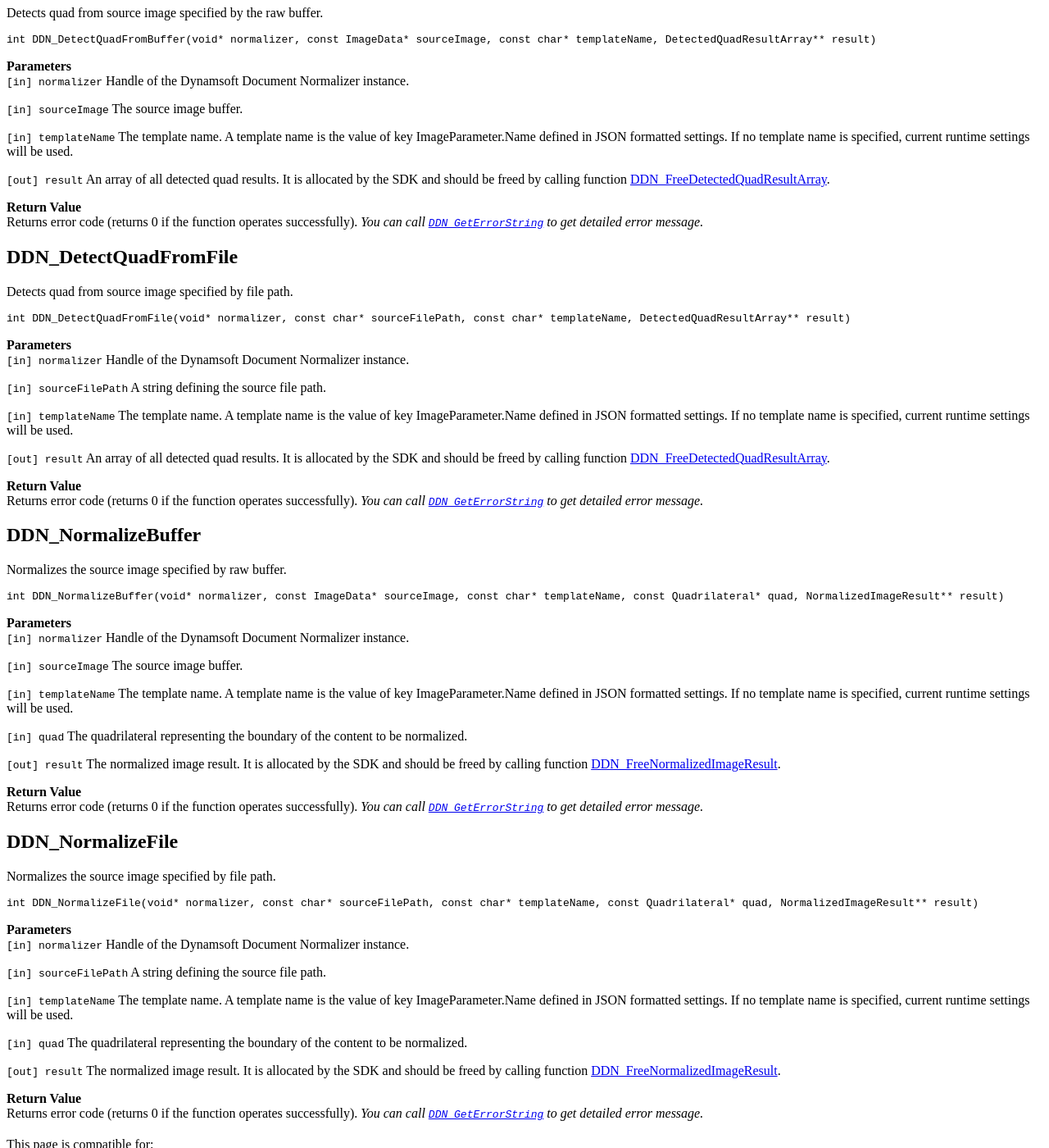
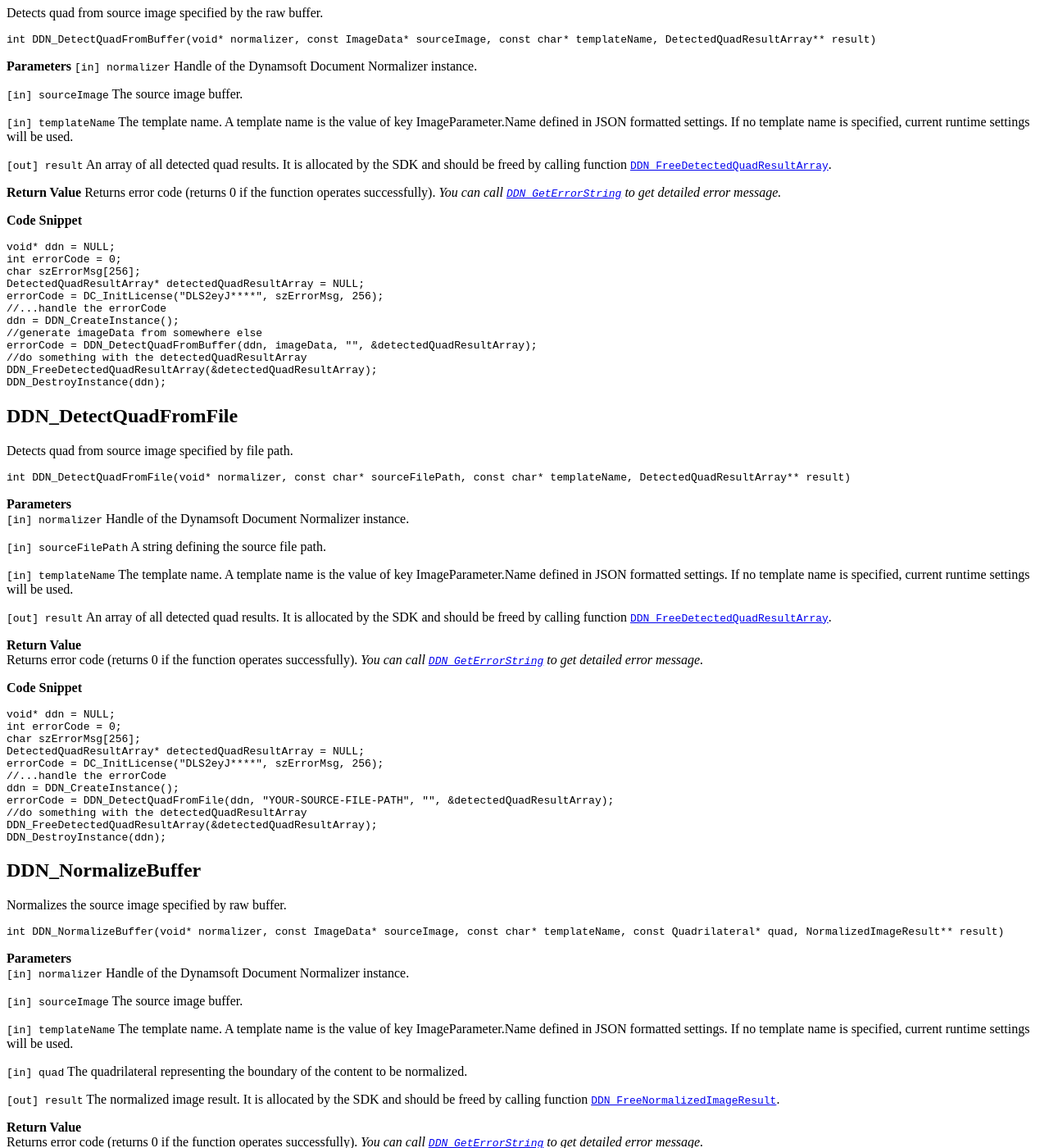
Before and after one commit to dynamsoft-docs/document-normalizer-docs, a Jekyll site: the page built from programming/c/api-reference/document-normalizer-normalizing.md, in a window 1280 px wide and 1400 px high, scrolled down 645 px. Shown: the whole window at 82% size. Built offline with Jekyll 4.4.1, drawn with Linux system fonts in a browser that asks for light colours; some of the changed text lies outside the part shown.

````diff
--- a/programming/c/api-reference/document-normalizer-normalizing.md
+++ b/programming/c/api-reference/document-normalizer-normalizing.md
@@ -29,11 +29,28 @@ int DDN_DetectQuadFromBuffer(void* normalizer, const ImageData* sourceImage, con
 
 `[in] templateName` The template name. A template name is the value of key ImageParameter.Name defined in JSON formatted settings. If no template name is specified, current runtime settings will be used.
 
-`[out] result` An array of all detected quad results. It is allocated by the SDK and should be freed by calling function [DDN_FreeDetectedQuadResultArray](document-normalizer-result.md#ddn_freedetectedquadresultarray).
+`[out] result` An array of all detected quad results. It is allocated by the SDK and should be freed by calling function [`DDN_FreeDetectedQuadResultArray`](document-normalizer-result.md#ddn_freedetectedquadresultarray).
 
 **Return Value**
 Returns error code (returns 0 if the function operates successfully).
 *You can call [`DDN_GetErrorString`](document-normalizer-general.md#ddn_geterrorstring) to get detailed error message.*
+
+**Code Snippet**
+
+```c
+void* ddn = NULL;
+int errorCode = 0;
+char szErrorMsg[256];
+DetectedQuadResultArray* detectedQuadResultArray = NULL;
+errorCode = DC_InitLicense("DLS2eyJ****", szErrorMsg, 256);
+//...handle the errorCode
+ddn = DDN_CreateInstance();
+//generate imageData from somewhere else
+errorCode = DDN_DetectQuadFromBuffer(ddn, imageData, "", &detectedQuadResultArray);
+//do something with the detectedQuadResultArray
+DDN_FreeDetectedQuadResultArray(&detectedQuadResultArray);
+DDN_DestroyInstance(ddn);
+```
 
 ## DDN_DetectQuadFromFile
 
@@ -50,11 +67,27 @@ int DDN_DetectQuadFromFile(void* normalizer, const char* sourceFilePath, const c
 
 `[in] templateName` The template name. A template name is the value of key ImageParameter.Name defined in JSON formatted settings. If no template name is specified, current runtime settings will be used.
 
-`[out] result` An array of all detected quad results. It is allocated by the SDK and should be freed by calling function [DDN_FreeDetectedQuadResultArray](document-normalizer-result.md#ddn_freedetectedquadresultarray).
+`[out] result` An array of all detected quad results. It is allocated by the SDK and should be freed by calling function [`DDN_FreeDetectedQuadResultArray`](document-normalizer-result.md#ddn_freedetectedquadresultarray).
 
 **Return Value**
 Returns error code (returns 0 if the function operates successfully).
 *You can call [`DDN_GetErrorString`](document-normalizer-general.md#ddn_geterrorstring) to get detailed error message.*
+
+**Code Snippet**
+
+```c
+void* ddn = NULL;
+int errorCode = 0;
+char szErrorMsg[256];
+DetectedQuadResultArray* detectedQuadResultArray = NULL;
+errorCode = DC_InitLicense("DLS2eyJ****", szErrorMsg, 256);
+//...handle the errorCode
+ddn = DDN_CreateInstance();
+errorCode = DDN_DetectQuadFromFile(ddn, "YOUR-SOURCE-FILE-PATH", "", &detectedQuadResultArray);
+//do something with the detectedQuadResultArray
+DDN_FreeDetectedQuadResultArray(&detectedQuadResultArray);
+DDN_DestroyInstance(ddn);
+```
 
 ## DDN_NormalizeBuffer
 
@@ -73,11 +106,28 @@ int DDN_NormalizeBuffer(void* normalizer, const ImageData* sourceImage, const ch
 
 `[in] quad` The quadrilateral representing the boundary of the content to be normalized.
 
-`[out] result` The normalized image result. It is allocated by the SDK and should be freed by calling function [DDN_FreeNormalizedImageResult](document-normalizer-result.md#ddn_freenormalizedimageresult).
+`[out] result` The normalized image result. It is allocated by the SDK and should be freed by calling function [`DDN_FreeNormalizedImageResult`](document-normalizer-result.md#ddn_freenormalizedimageresult).
 
 **Return Value**
 Returns error code (returns 0 if the function operates successfully).
 *You can call [`DDN_GetErrorString`](document-normalizer-general.md#ddn_geterrorstring) to get detailed error message.*
+
+**Code Snippet**
+
+```c
+void* ddn = NULL;
+int errorCode = 0;
+char szErrorMsg[256];
+NormalizedImageResult* normalizedResult = NULL;
+errorCode = DC_InitLicense("DLS2eyJ****", szErrorMsg, 256);
+//...handle the errorCode
+ddn = DDN_CreateInstance();
+//generate imageData from somewhere else
+errorCode = DDN_NormalizeBuffer(ddn, imageData, "", &normalizedResult);
+//do something with the normalizedResult
+DDN_FreeNormalizedImageResult(&normalizedResult);
+DDN_DestroyInstance(ddn);
+```
 
 ## DDN_NormalizeFile
 
@@ -96,8 +146,24 @@ int DDN_NormalizeFile(void* normalizer, const char* sourceFilePath, const char*
 
 `[in] quad` The quadrilateral representing the boundary of the content to be normalized.
 
-`[out] result` The normalized image result. It is allocated by the SDK and should be freed by calling function [DDN_FreeNormalizedImageResult](document-normalizer-result.md#ddn_freenormalizedimageresult).
+`[out] result` The normalized image result. It is allocated by the SDK and should be freed by calling function [`DDN_FreeNormalizedImageResult`](document-normalizer-result.md#ddn_freenormalizedimageresult).
 
 **Return Value**
 Returns error code (returns 0 if the function operates successfully).
 *You can call [`DDN_GetErrorString`](document-normalizer-general.md#ddn_geterrorstring) to get detailed error message.*
+
+**Code Snippet**
+
+```c
+void* ddn = NULL;
+int errorCode = 0;
+char szErrorMsg[256];
+NormalizedImageResult* normalizedResult = NULL;
+errorCode = DC_InitLicense("DLS2eyJ****", szErrorMsg, 256);
+//...handle the errorCode
+ddn = DDN_CreateInstance();
+errorCode = DDN_NormalizeFile(ddn, "YOUR-SOURCE-FILE-PATH", "", &normalizedResult);
+//...do something with the normalizedResult and errorCode
+DDN_FreeNormalizedImageResult(&normalizedResult);
+DDN_DestroyInstance(ddn);
+```
````
Also changed, not shown: programming/c/api-reference/document-normalizer-general.md (+42 -0 lines), programming/c/api-reference/index.md (+3 -1 lines), programming/cplusplus/api-reference/document-normalizer-normalizing.md (+2 -2 lines), programming/cplusplus/api-reference/quadrilateral.md (+33 -0 lines).
